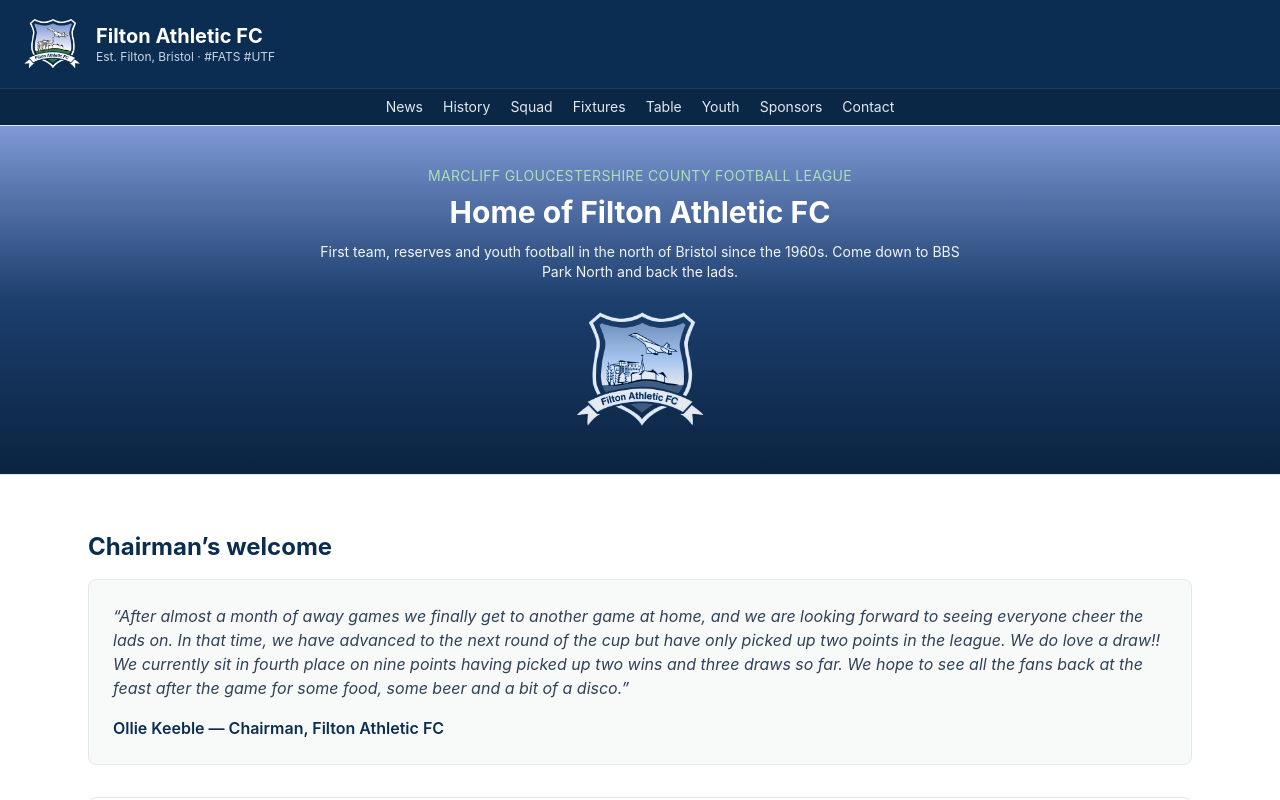
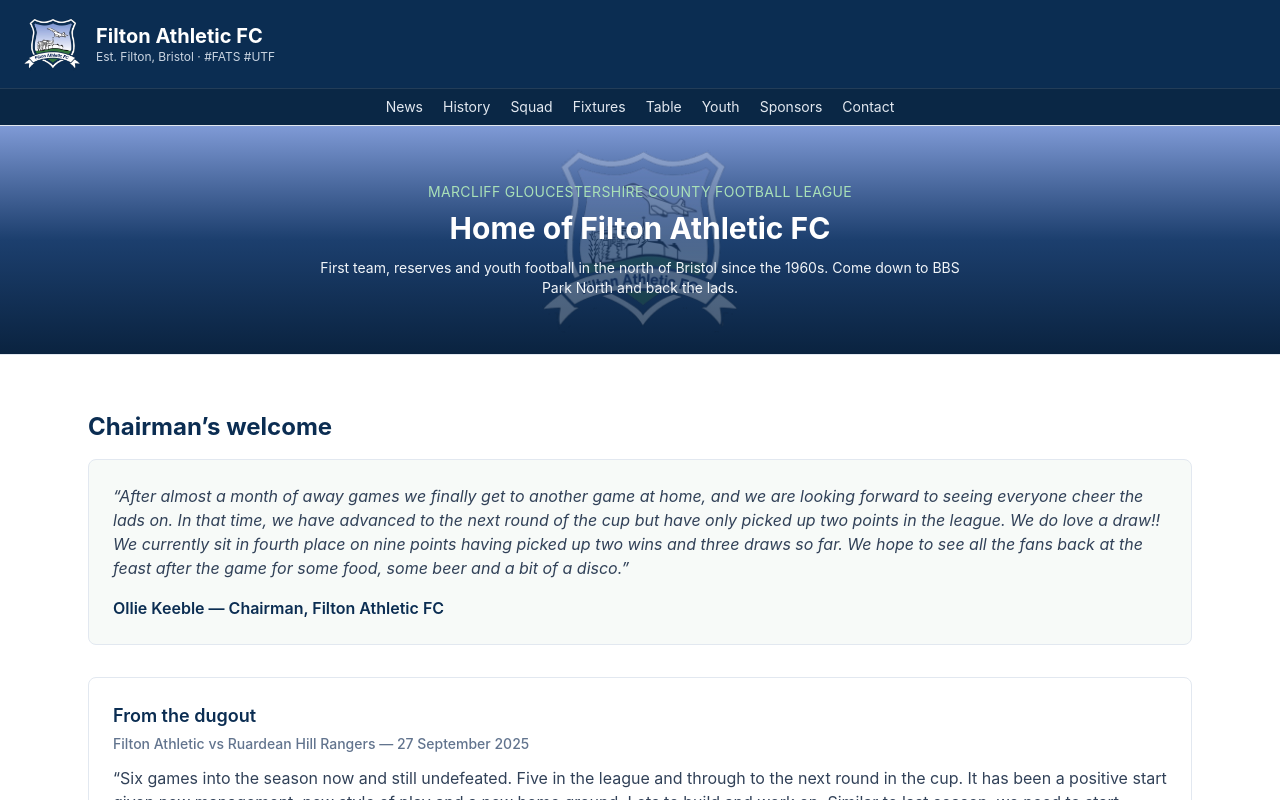
Before and after one commit to addyap/filton-athletic-fc, a React (Vite) app: page / in a window 1280 px wide. Shown: the top 800 px of the page. Built offline with nearby package versions, Linux system fonts and the light colour scheme.

Commit message:
Blend hero crest as a centred full watermark
Replaces the small solid crest below the hero text with a large faded
crest blended behind it, centred and fully contained in the section
rather than bleeding off the edge.

```diff
--- a/src/App.tsx
+++ b/src/App.tsx
@@ -91,18 +91,19 @@ function App() {
 
       {/* Hero */}
       <section className="relative overflow-hidden border-b border-slate-200 bg-gradient-to-b from-[#7f9ad6] via-[#1c3f6e] to-[#0a2340] text-white">
-        <div className="relative mx-auto flex max-w-6xl flex-col items-center px-6 py-10 text-center">
+        <img
+          src={crest}
+          alt=""
+          aria-hidden="true"
+          className="pointer-events-none absolute left-1/2 top-1/2 h-[86%] w-auto -translate-x-1/2 -translate-y-1/2 object-contain opacity-25"
+        />
+        <div className="relative mx-auto flex max-w-6xl flex-col items-center px-6 py-14 text-center">
           <p className="text-xs uppercase tracking-wide text-[#a9e0b8] sm:text-sm">Marcliff Gloucestershire County Football League</p>
           <h2 className="mt-2 text-2xl font-bold sm:text-3xl">Home of Filton Athletic FC</h2>
           <p className="mx-auto mt-3 max-w-2xl text-sm text-slate-100">
             First team, reserves and youth football in the north of Bristol since the 1960s. Come down to
             BBS Park North and back the lads.
           </p>
-          <img
-            src={crest}
-            alt="Filton Athletic FC crest"
-            className="mt-6 h-28 w-28 object-contain mix-blend-luminosity opacity-90 sm:h-32 sm:w-32"
-          />
         </div>
       </section>
 
```
